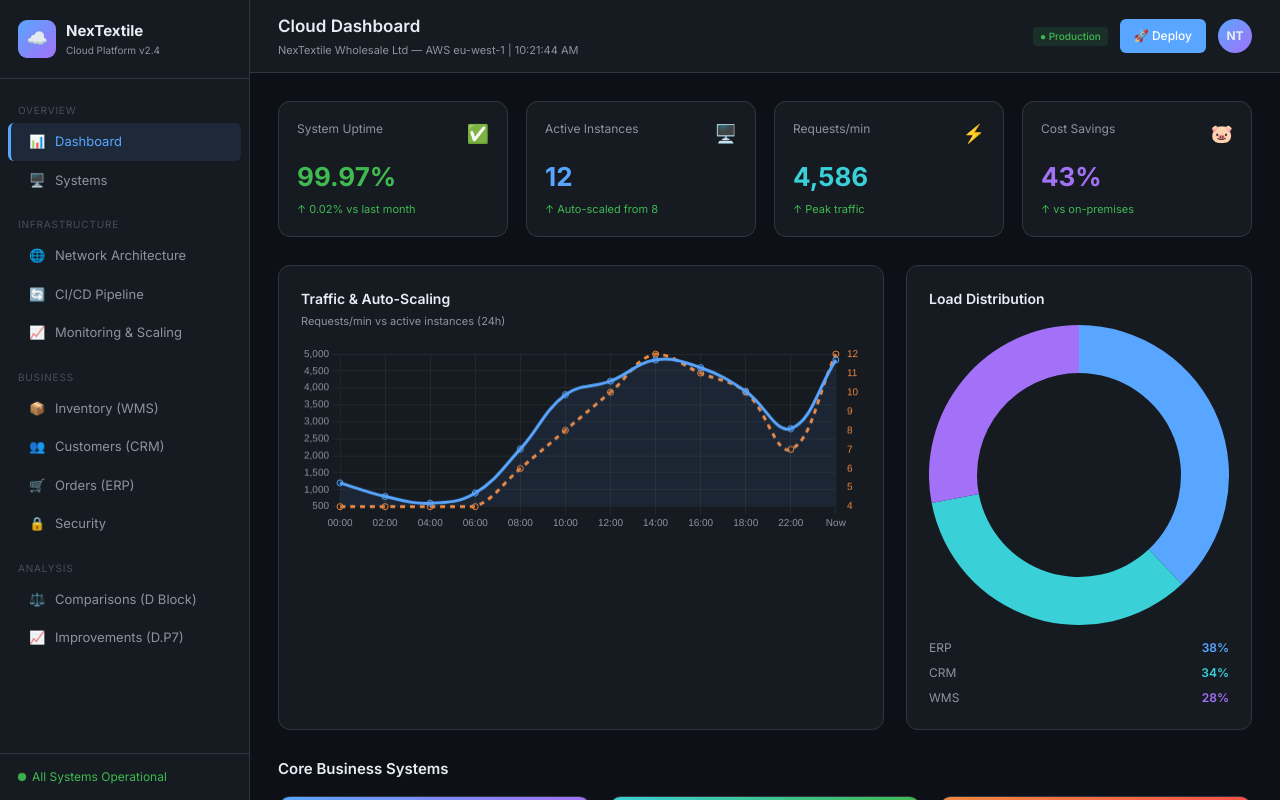
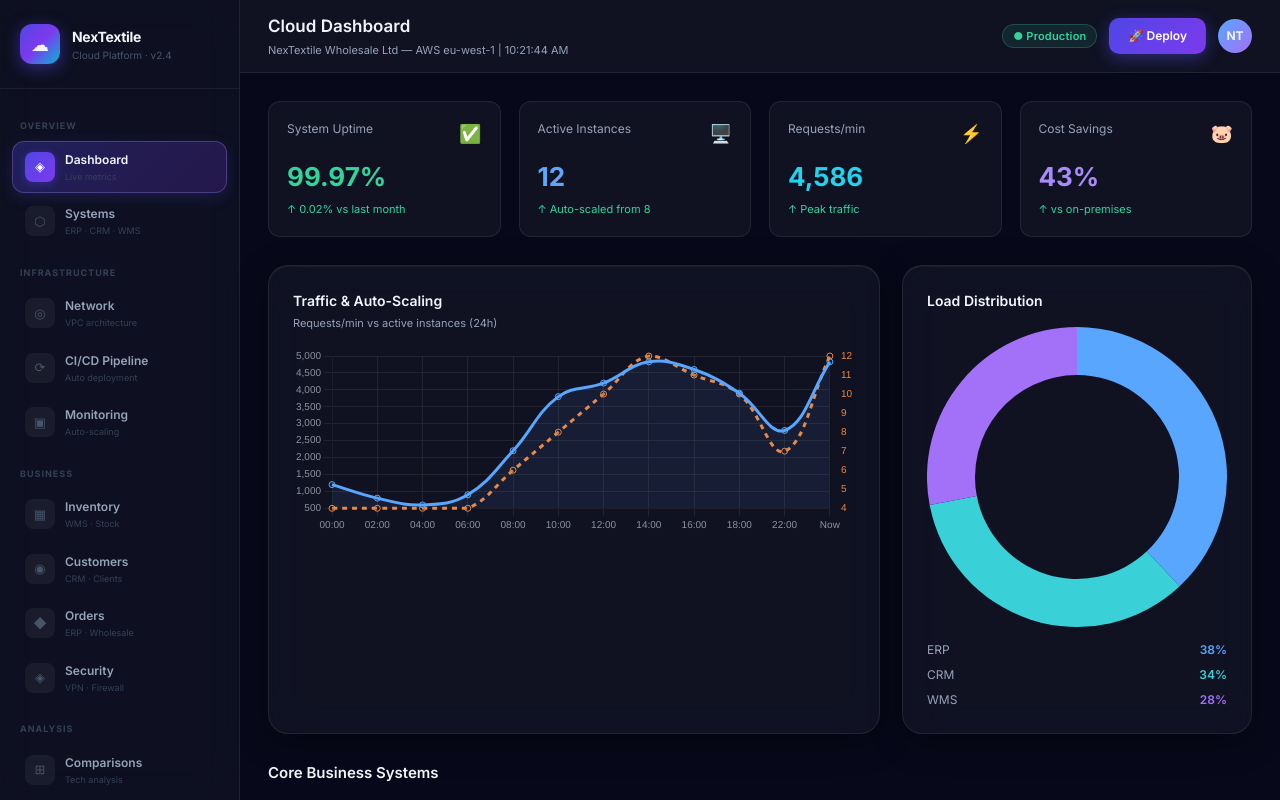
Before and after one commit to tacticms1/nextextile, a Next.js app: page / in a window 1280 px wide. Shown: the top 800 px of the page. Built offline with nearby package versions, Linux system fonts and the light colour scheme.

Commit message:
redesign: glassmorphism UI - completely new look

```diff
--- a/app/globals.css
+++ b/app/globals.css
@@ -1,85 +1,147 @@
 @import "tailwindcss";
 
 :root {
-  --bg: #0d1117;
-  --bg2: #161b22;
-  --bg3: #1c2128;
-  --blue: #58a6ff;
-  --cyan: #39d0d8;
-  --green: #3fb950;
-  --purple: #a371f7;
-  --orange: #f0883e;
-  --red: #f85149;
-  --tx: #e6edf3;
-  --tx2: #8b949e;
-  --tx3: #484f58;
-  --bd: #30363d;
+  --bg: #07091a;
+  --bg2: rgba(255,255,255,0.04);
+  --bg3: rgba(255,255,255,0.07);
+  --blue: #60a5fa;
+  --cyan: #22d3ee;
+  --green: #34d399;
+  --purple: #a78bfa;
+  --orange: #fbbf24;
+  --red: #f87171;
+  --tx: #f1f5f9;
+  --tx2: #94a3b8;
+  --tx3: #475569;
+  --bd: rgba(255,255,255,0.08);
 }
 
 * { box-sizing: border-box; margin: 0; padding: 0; }
 
 body {
-  background: var(--bg);
+  background: #07091a;
+  background-image:
+    radial-gradient(ellipse at 15% 15%, rgba(79,70,229,0.18) 0%, transparent 55%),
+    radial-gradient(ellipse at 85% 85%, rgba(6,182,212,0.12) 0%, transparent 55%),
+    radial-gradient(ellipse at 50% 100%, rgba(167,139,250,0.08) 0%, transparent 50%);
+  background-attachment: fixed;
   color: var(--tx);
-  font-family: 'Inter', system-ui, sans-serif;
+  font-family: 'Inter', system-ui, -apple-system, sans-serif;
   min-height: 100vh;
+  -webkit-font-smoothing: antialiased;
 }
 
-::-webkit-scrollbar { width: 5px; height: 5px; }
-::-webkit-scrollbar-track { background: var(--bg); }
-::-webkit-scrollbar-thumb { background: var(--bd); border-radius: 3px; }
+/* ── SCROLLBAR ── */
+::-webkit-scrollbar { width: 4px; height: 4px; }
+::-webkit-scrollbar-track { background: transparent; }
+::-webkit-scrollbar-thumb { background: rgba(255,255,255,0.12); border-radius: 99px; }
+::-webkit-scrollbar-thumb:hover { background: rgba(255,255,255,0.22); }
 
-/* Cards */
+/* ── GLASS CARD ── */
 .card {
-  background: var(--bg2);
-  border: 1px solid var(--bd);
-  border-radius: 12px;
-  padding: 22px;
-  margin-bottom: 24px;
+  background: rgba(255,255,255,0.04);
+  backdrop-filter: blur(20px);
+  -webkit-backdrop-filter: blur(20px);
+  border: 1px solid rgba(255,255,255,0.08);
+  border-radius: 20px;
+  padding: 24px;
+  margin-bottom: 20px;
+  box-shadow: 0 8px 32px rgba(0,0,0,0.4), inset 0 1px 0 rgba(255,255,255,0.05);
+  transition: border-color .25s, transform .25s;
+}
+.card:hover {
+  border-color: rgba(255,255,255,0.14);
 }
 
-/* Tags */
-.tag { display:inline-flex;align-items:center;padding:2px 7px;border-radius:4px;font-size:10px;font-weight:500; }
-.t-b { background:rgba(88,166,255,.12);color:var(--blue); }
-.t-g { background:rgba(63,185,80,.12);color:var(--green); }
-.t-o { background:rgba(240,136,62,.12);color:var(--orange); }
-.t-r { background:rgba(248,81,73,.12);color:var(--red); }
-.t-p { background:rgba(163,113,247,.12);color:var(--purple); }
-.t-c { background:rgba(57,208,216,.12);color:var(--cyan); }
+/* ── TAGS ── */
+.tag {
+  display: inline-flex; align-items: center;
+  padding: 3px 10px; border-radius: 20px;
+  font-size: 11px; font-weight: 600; letter-spacing: .2px;
+  background: rgba(255,255,255,0.07);
+  border: 1px solid rgba(255,255,255,0.1);
+  color: var(--tx2);
+}
+.t-g { color:#34d399; background:rgba(52,211,153,0.1); border-color:rgba(52,211,153,0.25); }
+.t-b { color:#60a5fa; background:rgba(96,165,250,0.1); border-color:rgba(96,165,250,0.25); }
+.t-o { color:#fbbf24; background:rgba(251,191,36,0.1); border-color:rgba(251,191,36,0.25); }
+.t-r { color:#f87171; background:rgba(248,113,113,0.1); border-color:rgba(248,113,113,0.25); }
+.t-p { color:#a78bfa; background:rgba(167,139,250,0.1); border-color:rgba(167,139,250,0.25); }
+.t-c { color:#22d3ee; background:rgba(34,211,238,0.1); border-color:rgba(34,211,238,0.25); }
 
-/* Table */
-.nt-table { width:100%;border-collapse:collapse; }
-.nt-table th { text-align:left;font-size:10px;text-transform:uppercase;letter-spacing:.5px;color:var(--tx2);padding:10px 14px;border-bottom:1px solid var(--bd); }
-.nt-table td { padding:11px 14px;font-size:12px;border-bottom:1px solid rgba(48,54,61,.5);vertical-align:middle; }
-.nt-table tr:last-child td { border-bottom:none; }
-.nt-table tr:hover td { background:rgba(255,255,255,.02); }
+/* ── TABLE ── */
+.nt-table { border-collapse: collapse; font-size: 13px; width: 100%; }
+.nt-table th {
+  text-align: left; padding: 11px 16px;
+  font-size: 10px; font-weight: 700; letter-spacing: .8px;
+  text-transform: uppercase; color: var(--tx3);
+  background: rgba(255,255,255,0.03);
+  border-bottom: 1px solid rgba(255,255,255,0.06);
+}
+.nt-table td {
+  padding: 13px 16px;
+  border-bottom: 1px solid rgba(255,255,255,0.04);
+  color: var(--tx2); vertical-align: middle;
+}
+.nt-table tr:last-child td { border-bottom: none; }
+.nt-table tr:hover td { background: rgba(255,255,255,0.03); }
 
-/* Buttons */
-.btn { padding:8px 14px;border-radius:6px;font-size:12px;font-weight:500;cursor:pointer;border:none;display:inline-flex;align-items:center;gap:5px;transition:all .2s;text-decoration:none; }
-.btn-p { background:var(--blue);color:#fff; }
-.btn-p:hover { background:#79b8ff; }
-.btn-o { background:transparent;border:1px solid var(--bd);color:var(--tx2); }
-.btn-o:hover { border-color:var(--tx2);color:var(--tx); }
-.btn-g { background:var(--green);color:#000; }
+/* ── BUTTONS ── */
+.btn {
+  display: inline-flex; align-items: center; gap: 6px;
+  padding: 8px 18px; border-radius: 10px;
+  font-size: 12px; font-weight: 600; cursor: pointer;
+  border: 1px solid rgba(255,255,255,0.1);
+  background: rgba(255,255,255,0.06);
+  color: var(--tx2); transition: all .2s;
+  text-decoration: none; white-space: nowrap;
+}
+.btn:hover { background: rgba(255,255,255,0.11); color: var(--tx); border-color: rgba(255,255,255,0.2); }
 
-/* Form inputs */
-.nt-input { width:100%;background:var(--bg3);border:1px solid var(--bd);border-radius:7px;padding:9px 12px;color:var(--tx);font-size:13px;outline:none; }
-.nt-input:focus { border-color:var(--blue); }
+.btn-p {
+  background: linear-gradient(135deg,#4f46e5,#7c3aed);
+  border-color: transparent; color: #fff;
+  box-shadow: 0 4px 16px rgba(79,70,229,0.45);
+}
+.btn-p:hover { box-shadow: 0 6px 24px rgba(79,70,229,0.65); transform: translateY(-1px); color: #fff; }
 
-/* Progress bar */
-.prog { height:5px;background:var(--bg3);border-radius:3px;overflow:hidden; }
-.prog-bar { height:100%;border-radius:3px;transition:width .3s; }
+.btn-g {
+  background: linear-gradient(135deg,#059669,#34d399);
+  border-color: transparent; color: #fff;
+  box-shadow: 0 4px 16px rgba(5,150,105,0.4);
+}
+.btn-g:hover { box-shadow: 0 6px 24px rgba(5,150,105,0.6); transform: translateY(-1px); color: #fff; }
 
-/* Pulse animation */
-@keyframes pulse {
-  0%,100% { opacity:1;transform:scale(1); }
-  50% { opacity:.5;transform:scale(1.2); }
+.btn-o {
+  background: linear-gradient(135deg,#d97706,#fbbf24);
+  border-color: transparent; color: #000; font-weight: 700;
+  box-shadow: 0 4px 16px rgba(217,119,6,0.35);
 }
-@keyframes spin {
-  from { transform:rotate(0deg); }
-  to { transform:rotate(360deg); }
+.btn-o:hover { box-shadow: 0 6px 24px rgba(217,119,6,0.55); transform: translateY(-1px); }
+
+/* ── INPUT ── */
+.nt-input {
+  background: rgba(255,255,255,0.05);
+  border: 1px solid rgba(255,255,255,0.09);
+  border-radius: 10px; padding: 9px 14px;
+  color: var(--tx); font-size: 13px;
+  outline: none; transition: all .2s;
+  font-family: inherit;
 }
-@keyframes blink {
-  0%,100% { opacity:1; }
-  50% { opacity:.5; }
+.nt-input:focus {
+  border-color: rgba(96,165,250,0.5);
+  box-shadow: 0 0 0 3px rgba(96,165,250,0.08);
+  background: rgba(255,255,255,0.07);
 }
+.nt-input option { background: #1e1b4b; color: var(--tx); }
+
+/* ── PROGRESS ── */
+.prog { background: rgba(255,255,255,0.06); border-radius: 99px; height: 5px; overflow: hidden; }
+.prog-bar { height: 100%; border-radius: 99px; background: linear-gradient(90deg,var(--blue),var(--cyan)); transition: width .4s ease; }
+
+/* ── ANIMATIONS ── */
+@keyframes pulse { 0%,100%{opacity:1;transform:scale(1)} 50%{opacity:.4;transform:scale(1.15)} }
+@keyframes spin { to{transform:rotate(360deg)} }
+@keyframes blink { 0%,100%{opacity:1} 50%{opacity:.4} }
+@keyframes fadeUp { from{opacity:0;transform:translateY(12px)} to{opacity:1;transform:translateY(0)} }
+@keyframes shimmer { 0%{background-position:-200% 0} 100%{background-position:200% 0} }
--- a/app/layout.tsx
+++ b/app/layout.tsx
@@ -15,7 +15,7 @@ export default function RootLayout({ children }: { children: React.ReactNode })
     <html lang="en" className={inter.className}>
       <body className="flex min-h-screen" style={{ background: 'var(--bg)', color: 'var(--tx)' }}>
         <Sidebar />
-        <main className="flex-1 flex flex-col" style={{ marginLeft: '250px' }}>
+        <main className="flex-1 flex flex-col" style={{ marginLeft: '240px', minHeight: '100vh' }}>
           {children}
         </main>
       </body>
--- a/components/Sidebar.tsx
+++ b/components/Sidebar.tsx
@@ -4,20 +4,20 @@ import { usePathname } from 'next/navigation'
 
 const nav = [
   { section: 'Overview' },
-  { href: '/', icon: '📊', label: 'Dashboard' },
-  { href: '/systems', icon: '🖥️', label: 'Systems' },
+  { href: '/', icon: '◈', label: 'Dashboard', desc: 'Live metrics' },
+  { href: '/systems', icon: '⬡', label: 'Systems', desc: 'ERP · CRM · WMS' },
   { section: 'Infrastructure' },
-  { href: '/network', icon: '🌐', label: 'Network Architecture' },
-  { href: '/cicd', icon: '🔄', label: 'CI/CD Pipeline' },
-  { href: '/monitoring', icon: '📈', label: 'Monitoring & Scaling' },
+  { href: '/network', icon: '◎', label: 'Network', desc: 'VPC architecture' },
+  { href: '/cicd', icon: '⟳', label: 'CI/CD Pipeline', desc: 'Auto deployment' },
+  { href: '/monitoring', icon: '▣', label: 'Monitoring', desc: 'Auto-scaling' },
   { section: 'Business' },
-  { href: '/inventory', icon: '📦', label: 'Inventory (WMS)' },
-  { href: '/customers', icon: '👥', label: 'Customers (CRM)' },
-  { href: '/orders', icon: '🛒', label: 'Orders (ERP)' },
-  { href: '/security', icon: '🔒', label: 'Security' },
+  { href: '/inventory', icon: '▦', label: 'Inventory', desc: 'WMS · Stock' },
+  { href: '/customers', icon: '◉', label: 'Customers', desc: 'CRM · Clients' },
+  { href: '/orders', icon: '◆', label: 'Orders', desc: 'ERP · Wholesale' },
+  { href: '/security', icon: '◈', label: 'Security', desc: 'VPN · Firewall' },
   { section: 'Analysis' },
-  { href: '/compare', icon: '⚖️', label: 'Comparisons (D Block)' },
-  { href: '/improvements', icon: '📈', label: 'Improvements (D.P7)' },
+  { href: '/compare', icon: '⊞', label: 'Comparisons', desc: 'Tech analysis' },
+  { href: '/improvements', icon: '↑', label: 'Improvements', desc: 'D.P7 · Roadmap' },
 ]
 
 export default function Sidebar() {
@@ -25,55 +25,92 @@ export default function Sidebar() {
 
   return (
     <nav style={{
-      width: 250, background: 'var(--bg2)', borderRight: '1px solid var(--bd)',
-      position: 'fixed', top: 0, left: 0, height: '100vh', display: 'flex',
-      flexDirection: 'column', zIndex: 100, overflowY: 'auto'
+      width: 240,
+      background: 'rgba(255,255,255,0.03)',
+      backdropFilter: 'blur(20px)',
+      WebkitBackdropFilter: 'blur(20px)',
+      borderRight: '1px solid rgba(255,255,255,0.07)',
+      position: 'fixed', top: 0, left: 0, height: '100vh',
+      display: 'flex', flexDirection: 'column', zIndex: 100, overflowY: 'auto',
     }}>
+
       {/* Logo */}
-      <div style={{ padding: '20px 18px', borderBottom: '1px solid var(--bd)', display: 'flex', alignItems: 'center', gap: 10 }}>
+      <div style={{
+        padding: '24px 20px', borderBottom: '1px solid rgba(255,255,255,0.06)',
+        display: 'flex', alignItems: 'center', gap: 12,
+      }}>
         <div style={{
-          width: 38, height: 38, borderRadius: 9, flexShrink: 0,
-          background: 'linear-gradient(135deg,#58a6ff,#a371f7)',
-          display: 'flex', alignItems: 'center', justifyContent: 'center', fontSize: 17
-        }}>☁️</div>
+          width: 40, height: 40, borderRadius: 12, flexShrink: 0,
+          background: 'linear-gradient(135deg,#4f46e5,#7c3aed,#06b6d4)',
+          display: 'flex', alignItems: 'center', justifyContent: 'center',
+          fontSize: 18, boxShadow: '0 4px 16px rgba(79,70,229,0.5)',
+        }}>☁</div>
         <div>
-          <div style={{ fontSize: 15, fontWeight: 700 }}>NexTextile</div>
-          <div style={{ fontSize: 10, color: 'var(--tx2)' }}>Cloud Platform v2.4</div>
+          <div style={{ fontSize: 14, fontWeight: 700, letterSpacing: '-.3px', color: '#f1f5f9' }}>NexTextile</div>
+          <div style={{ fontSize: 10, color: '#475569', marginTop: 1 }}>Cloud Platform · v2.4</div>
         </div>
       </div>
 
       {/* Nav */}
-      <div style={{ padding: '14px 0', flex: 1 }}>
+      <div style={{ padding: '16px 12px', flex: 1 }}>
         {nav.map((item, i) =>
           'section' in item ? (
             <div key={i} style={{
-              fontSize: 10, textTransform: 'uppercase', letterSpacing: '.8px',
-              color: 'var(--tx3)', padding: '10px 18px 4px', marginTop: i > 0 ? 8 : 0
+              fontSize: 9, fontWeight: 700, textTransform: 'uppercase',
+              letterSpacing: '1px', color: '#334155',
+              padding: '14px 8px 6px', marginTop: i > 0 ? 4 : 0,
             }}>{item.section}</div>
           ) : (
             <Link key={item.href} href={item.href!} style={{
               display: 'flex', alignItems: 'center', gap: 10,
-              padding: '9px 18px', fontSize: 13, textDecoration: 'none',
-              borderRadius: 6, margin: '1px 8px', transition: 'all .2s',
-              background: pathname === item.href ? 'rgba(88,166,255,.1)' : 'transparent',
-              color: pathname === item.href ? 'var(--blue)' : 'var(--tx2)',
-              borderLeft: pathname === item.href ? '3px solid var(--blue)' : '3px solid transparent',
+              padding: '9px 12px', borderRadius: 12,
+              margin: '2px 0', textDecoration: 'none', transition: 'all .2s',
+              background: pathname === item.href
+                ? 'linear-gradient(135deg,rgba(79,70,229,0.3),rgba(124,58,237,0.2))'
+                : 'transparent',
+              border: pathname === item.href
+                ? '1px solid rgba(167,139,250,0.3)'
+                : '1px solid transparent',
+              boxShadow: pathname === item.href
+                ? '0 4px 16px rgba(79,70,229,0.2)'
+                : 'none',
             }}>
-              <span style={{ width: 16, textAlign: 'center' }}>{item.icon}</span>
-              <span>{item.label}</span>
+              <div style={{
+                width: 30, height: 30, borderRadius: 8, flexShrink: 0,
+                background: pathname === item.href
+                  ? 'linear-gradient(135deg,#4f46e5,#7c3aed)'
+                  : 'rgba(255,255,255,0.05)',
+                display: 'flex', alignItems: 'center', justifyContent: 'center',
+                fontSize: 13, color: pathname === item.href ? '#fff' : '#475569',
+                boxShadow: pathname === item.href ? '0 2px 8px rgba(79,70,229,0.4)' : 'none',
+                transition: 'all .2s',
+              }}>{item.icon}</div>
+              <div>
+                <div style={{
+                  fontSize: 12, fontWeight: 600,
+                  color: pathname === item.href ? '#f1f5f9' : '#94a3b8',
+                  transition: 'color .2s',
+                }}>{item.label}</div>
+                <div style={{ fontSize: 9, color: '#334155', marginTop: 1 }}>{item.desc}</div>
+              </div>
             </Link>
           )
         )}
       </div>
 
       {/* Footer */}
-      <div style={{ padding: '14px 18px', borderTop: '1px solid var(--bd)', fontSize: 12, color: 'var(--green)' }}>
-        <span style={{
-          display: 'inline-block', width: 8, height: 8, borderRadius: '50%',
-          background: 'var(--green)', marginRight: 6,
-          animation: 'pulse 2s infinite'
-        }}></span>
-        All Systems Operational
+      <div style={{
+        padding: '16px 20px', borderTop: '1px solid rgba(255,255,255,0.06)',
+        display: 'flex', alignItems: 'center', gap: 10,
+      }}>
+        <div style={{
+          width: 8, height: 8, borderRadius: '50%', background: '#34d399', flexShrink: 0,
+          boxShadow: '0 0 8px rgba(52,211,153,0.8)', animation: 'pulse 2s infinite',
+        }}></div>
+        <div>
+          <div style={{ fontSize: 11, color: '#34d399', fontWeight: 600 }}>All Systems Operational</div>
+          <div style={{ fontSize: 9, color: '#334155', marginTop: 1 }}>AWS eu-west-1 · 99.97% uptime</div>
+        </div>
       </div>
     </nav>
   )
```
